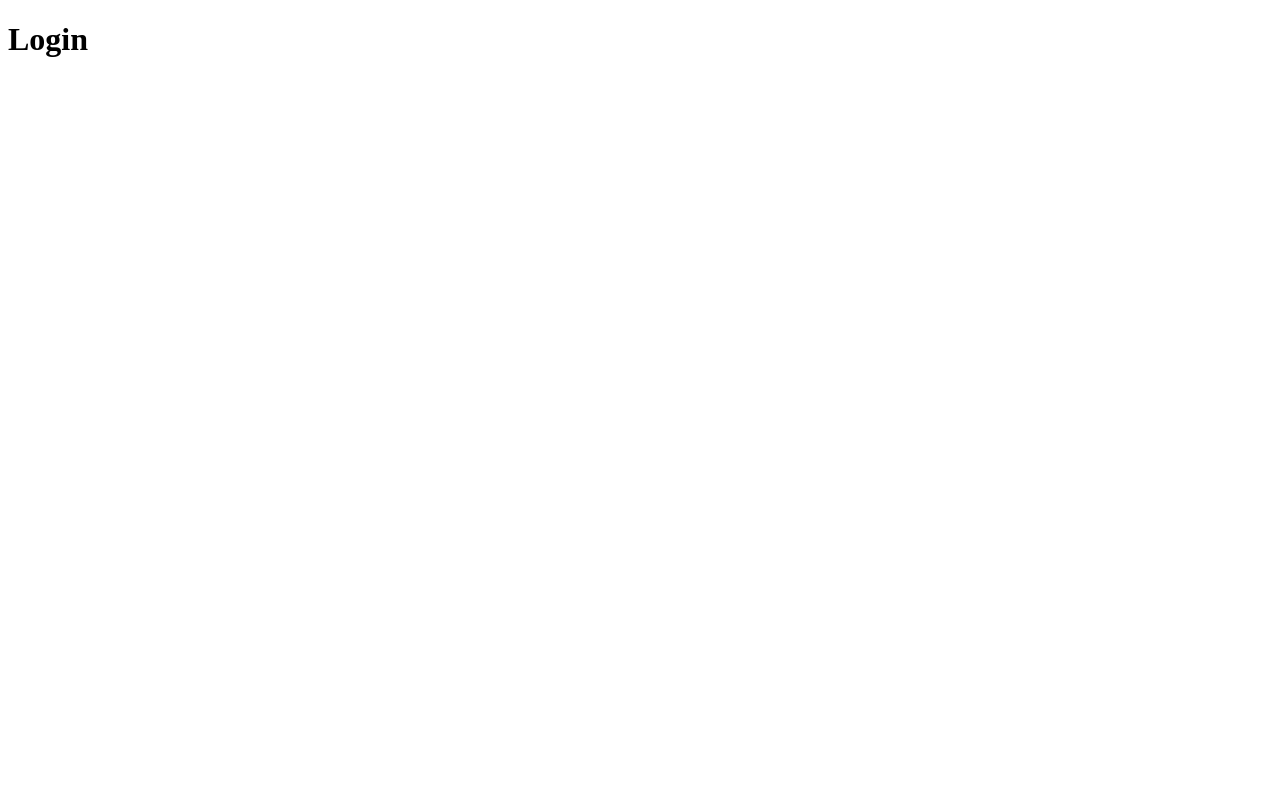
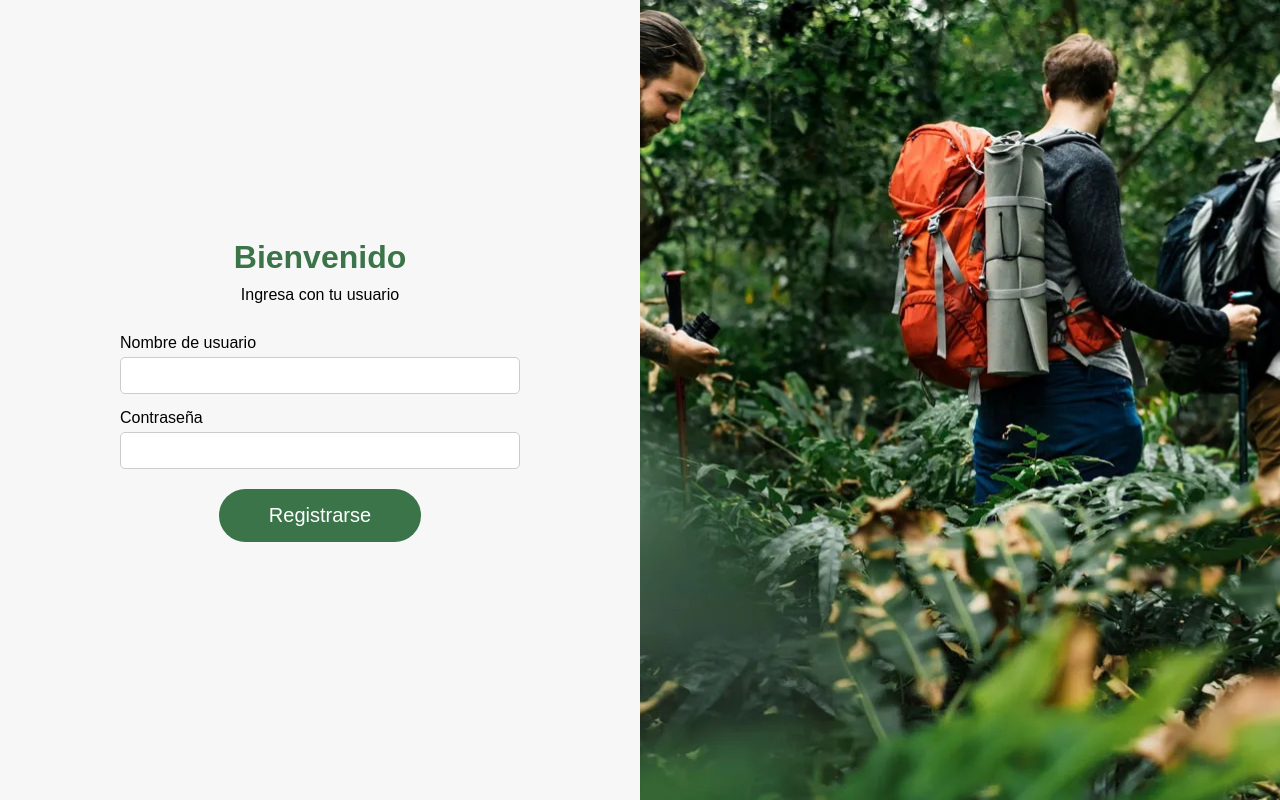
Before and after one commit to C4Zamora/La-Bitacora-Del-Viajero, a React (Vite) app: page /login in a window 1280 px wide. Built offline with nearby package versions, Linux system fonts and the light colour scheme.

Commit message:
Bitacora

```diff
--- /dev/null
+++ b/src/componentes/Footer.css
@@ -0,0 +1,52 @@
+html, body {
+    margin: 0;
+    padding: 0;
+    box-sizing: border-box;
+}
+
+footer {
+    position: absolute;  /* Necesario para que la imagen se posicione dentro del footer */
+    background-color: #0f2514d8;
+    color: #fff;
+    padding: 70px;
+    text-align: center;
+    width: 100%;
+    margin: 0;
+}
+
+.footer-content {
+    margin-bottom: 10px;
+}
+
+.footer-nav {
+    list-style: none;
+    padding: 0;
+}
+
+.footer-nav li {
+    display: inline;
+    margin: 0 10px;
+}
+
+.footer-nav a {
+    color: #8cd5ff;
+    text-decoration: none;
+}
+
+.footer-nav a:hover {
+    color: #1e7acf;
+}
+
+.footer-copy {
+    font-size: 12px;
+    color: #777;
+    margin-top: 10px;
+}
+
+.footer-image {
+    position: absolute;      /* Posiciona la imagen de forma absoluta */
+    bottom: 10px;            /* Ajusta la distancia desde la parte inferior */
+    right: 10px;             /* Ajusta la distancia desde la parte derecha */
+    width: 250px;             /* Ajusta el tamaño de la imagen */
+    height: auto;
+}
--- /dev/null
+++ b/src/componentes/Footer.jsx
@@ -0,0 +1,30 @@
+import React from "react";
+import '../componentes/Footer.css'
+
+export const Footer = () => {
+  return (
+    <main>
+        <footer>
+    <div class="footer-content">
+        <h3>Explora el Mundo</h3>
+        <p>Un blog de viajes para aventureros apasionados por descubrir el mundo.</p>
+        <ul class="footer-nav">
+            <li><a href="#about">Sobre Nosotros</a></li>
+            <li><a href="#destinations">Destinos</a></li>
+            <li><a href="#contact">Contacto</a></li>
+            <li><a href="#privacy">Política de Privacidad</a></li>
+        </ul>
+        <div class="social-media">
+            <a href="#facebook">Facebook</a>
+            <a href="#instagram">Instagram</a>
+            <a href="#twitter">Twitter</a>
+        </div>
+    </div>
+    <p class="footer-copy">&copy; 2024 Explora el Mundo - Todos los derechos reservados</p>
+    <img src="/src/img/Hojas4.png" alt="Imagen" class="footer-image" />
+</footer>
+
+    </main>
+  )
+}
+export default Footer;
--- a/src/componentes/Home.css
+++ b/src/componentes/Home.css
@@ -4,7 +4,7 @@
   margin: 0;
   padding: 0;
   font-family: Arial, sans-serif;
-  height: 100vh; /* Ajusta la altura para que solo ocupe el 70% de la pantalla */
+  height: 90vh; /* Ajusta la altura para que solo ocupe el 70% de la pantalla */
   display: flex;
   justify-content: center; /* Centra el contenido verticalmente */
   align-items: center;
--- a/src/componentes/Home.jsx
+++ b/src/componentes/Home.jsx
@@ -1,6 +1,7 @@
 import React from "react";
 import { Link } from "react-router-dom"
 import '../componentes/Home.css'
+import Footer from '../componentes/Footer'; // Importa el componente Header
 
 export const Home = () => {
   return (
@@ -56,6 +57,15 @@ export const Home = () => {
 
         </div>
       </section>
+
+      <section className="">
+
+      </section>
+
+      <Footer> </Footer>
+
+
+
     </main>
   );
 }
--- /dev/null
+++ b/src/componentes/Login.css
@@ -0,0 +1,88 @@
+/* Reseteo básico */
+* {
+    margin: 0;
+    padding: 0;
+    box-sizing: border-box;
+}
+
+/* Estilos generales */
+body, html {
+    height: 100%;
+    font-family: Arial, sans-serif;
+}
+
+.login-container {
+    display: flex;
+    height: 100vh;
+}
+
+.form-container {
+    width: 50%;
+    display: flex;
+    justify-content: center;
+    align-items: center;
+    background-color: #f7f7f7;
+    padding: 20px;
+}
+
+.form-container form {
+    width: 100%;
+    max-width: 400px;
+}
+.form-container h1 {
+    text-align: center;
+    margin-bottom: 10px;
+    color: #3a7448;
+}
+
+.form-container p {
+    text-align: center;
+    margin-bottom: 30px;
+}
+
+.form-group {
+    margin-bottom: 15px;
+}
+
+.form-group label {
+    display: block;
+    margin-bottom: 5px;
+}
+
+.form-group input {
+    width: 100%;
+    padding: 10px;
+    border: 1px solid #ccc;
+    border-radius: 5px;
+}
+
+button {
+    width: auto; /* Esto hace que el ancho del botón se ajuste al contenido */
+    padding: 15px 50px; /* Aumenta el relleno para hacerlo más ancho y alto */
+    margin: 20px auto; /* Centra el botón y le da un margen superior e inferior */
+    display: block; /* Hace que el botón sea un bloque para que margin auto funcione */
+    background-color: #3a7448;
+    color: #fff;
+    border: none;
+    border-radius: 50px;
+    font-size: 20px;
+    cursor: pointer;
+    text-align: center; /* Centra el texto dentro del botón */
+}
+
+button:hover {
+    background-color: #555;
+}
+
+.image-container {
+    width: 50%;
+    position: relative;
+    overflow: hidden; /* Evita que la imagen se desborde */
+}
+
+.image-container img {
+    width: 100%;
+    height: 100%;
+    object-fit: cover; /* Hace que la imagen cubra todo el espacio sin deformarse */
+    object-position: center; /* Centra la imagen si se recorta */
+}
--- a/src/componentes/Login.jsx
+++ b/src/componentes/Login.jsx
@@ -1,9 +1,33 @@
 import React from "react";
+import '../componentes/Login.css'
 
 export const Login = () => {
   return (
     <main>
-        <h1>Login</h1>
+        <div className="login-container">
+      {/* Lado izquierdo: formulario de registro */}
+      <div className="form-container">
+
+        <form action="#" method="POST">
+          <h1>Bienvenido</h1>
+          <p>Ingresa con tu usuario</p>
+          <div className="form-group">
+            <label htmlFor="username">Nombre de usuario</label>
+            <input type="text" id="username" name="username" required />
+          </div>
+          <div className="form-group">
+            <label htmlFor="password">Contraseña</label>
+            <input type="password" id="password" name="password" required />
+          </div>
+          <button type="submit">Registrarse</button>
+        </form>
+      </div>
+
+      {/* Lado derecho: imagen */}
+      <div className="image-container">
+        <img src="/src/img/login.jpeg" alt="Imagen de fondo" />
+      </div>
+    </div>
 
     </main>
   )
--- a/src/styles/App.css
+++ b/src/styles/App.css
@@ -1,37 +1,5 @@
-
-
-  .logo {
-    height: 6em;
-    padding: 1.5em;
-    will-change: filter;
-    transition: filter 300ms;
-  }
-  .logo:hover {
-    filter: drop-shadow(0 0 2em #646cffaa);
-  }
-  .logo.react:hover {
-    filter: drop-shadow(0 0 2em #61dafbaa);
-  }
-
-  @keyframes logo-spin {
-    from {
-      transform: rotate(0deg);
-    }
-    to {
-      transform: rotate(360deg);
-    }
-  }
-
-  @media (prefers-reduced-motion: no-preference) {
-    a:nth-of-type(2) .logo {
-      animation: logo-spin infinite 20s linear;
-    }
-  }
-
-  .card {
-    padding: 2em;
-  }
-
-  .read-the-docs {
-    color: #888;
-  }
+html, body {
+  margin: 0;
+  padding: 0;
+  box-sizing: border-box;
+}
```
Also changed, not shown: src/img/home.jpg (added), 1 other file (tests, documents, lock files or other folders).
